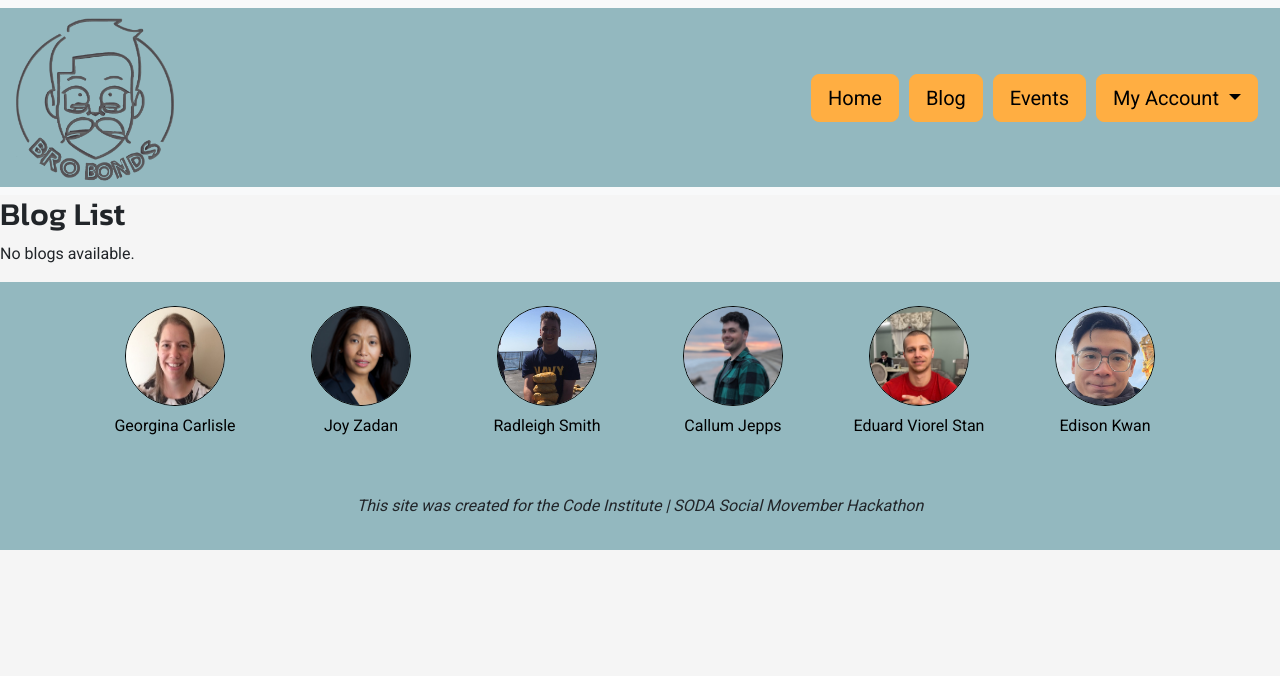
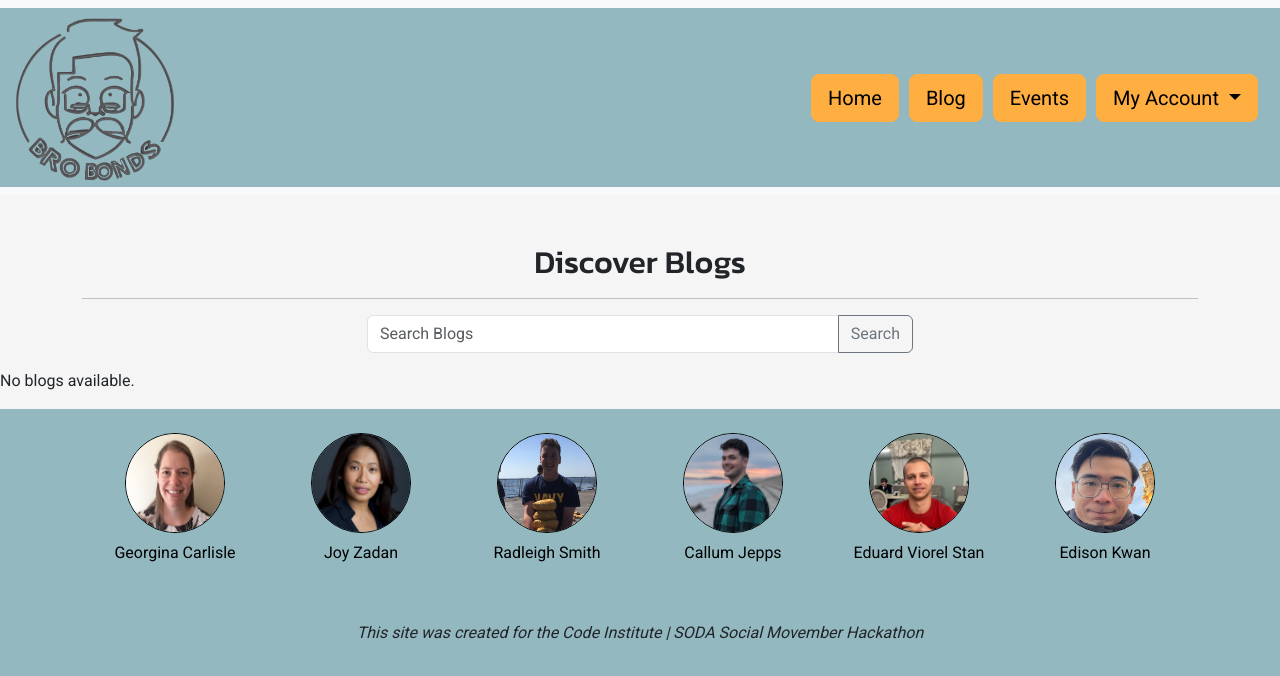
Before and after one commit to EddieStn/movember, a Django app: page /blog/ in a window 1280 px wide. Shown: the top 676 px of the page. Run offline with Django 4.2, Linux system fonts and the light colour scheme; the visitor is signed in with stand-in values (Sample User, id 1); data that the repository does not hold is empty; some libraries are stand-ins or nearby versions.

Commit message:
Add blog page structure

```diff
--- a/blog/templates/blog/blog_list.html
+++ b/blog/templates/blog/blog_list.html
@@ -1,8 +1,21 @@
 {% extends 'base.html' %}
 
 {% block content %}
-<h2>Blog List</h2>
 
+<div class="container mt-5">
+  <h2 class="text-center">Discover Blogs</h2>
+  <hr>
+  <div class="row justify-content-center">
+    <div class="col-md-6">
+      <!-- Search bar -->
+      <form class="input-group mb-3">
+        <input type="text" class="form-control" placeholder="Search Blogs" aria-label="Search Blogs">
+        <button class="btn btn-outline-secondary" type="button" id="button-addon2">Search</button>
+      </form>
+    </div>
+  </div>
+</div>
+<!-- Area for cards -->
 {% if blogs %}
 <ul>
   {% for blog in blogs %}
```
